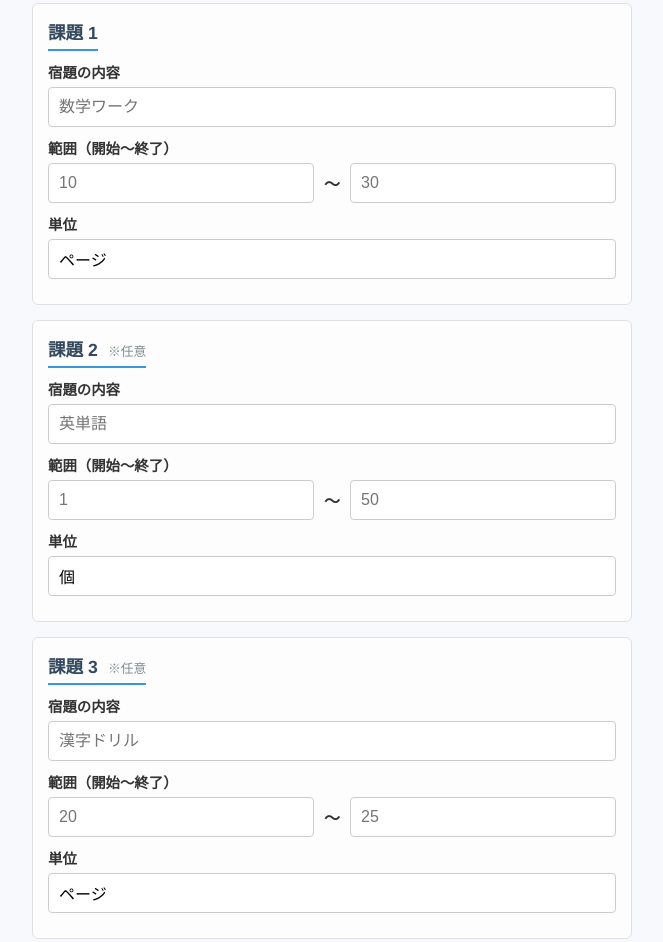
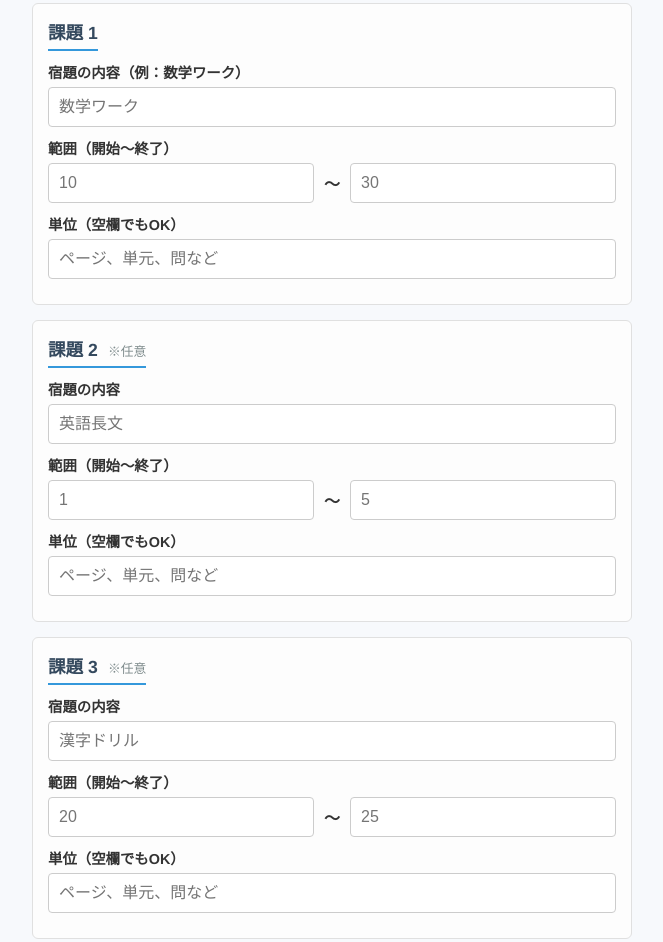
Before and after one commit to csmo24081-jpg/HomeWork, a plain HTML site: page index.html in a window 1280 px wide. Shown: the part 207-1149 px from the top of the page, without its empty margins (308-971 px from the left). Drawn offline with Linux system fonts and the light colour scheme.

Commit message:
単位をデフォルトで空欄にしてみた

```diff
--- a/index.html
+++ b/index.html
@@ -117,7 +117,7 @@
 
     <div class="task-card">
         <h3>課題 1</h3>
-        <label>宿題の内容</label>
+        <label>宿題の内容（例：数学ワーク）</label>
         <input type="text" id="taskName1" placeholder="数学ワーク">
 
         <label>範囲（開始〜終了）</label>
@@ -127,24 +127,24 @@
             <input type="number" id="endPage1" placeholder="30" min="0">
         </div>
 
-        <label>単位</label>
-        <input type="text" id="unit1" value="ページ">
+        <label>単位（空欄でもOK）</label>
+        <input type="text" id="unit1" placeholder="ページ、単元、問など">
     </div>
 
     <div class="task-card">
         <h3>課題 2<span class="optional-badge">※任意</span></h3>
         <label>宿題の内容</label>
-        <input type="text" id="taskName2" placeholder="英単語">
+        <input type="text" id="taskName2" placeholder="英語長文">
 
         <label>範囲（開始〜終了）</label>
         <div class="flex-row">
             <input type="number" id="startPage2" placeholder="1" min="0">
             <span>〜</span>
-            <input type="number" id="endPage2" placeholder="50" min="0">
+            <input type="number" id="endPage2" placeholder="5" min="0">
         </div>
 
-        <label>単位</label>
-        <input type="text" id="unit2" value="個">
+        <label>単位（空欄でもOK）</label>
+        <input type="text" id="unit2" placeholder="ページ、単元、問など">
     </div>
 
     <div class="task-card">
@@ -159,8 +159,8 @@
             <input type="number" id="endPage3" placeholder="25" min="0">
         </div>
 
-        <label>単位</label>
-        <input type="text" id="unit3" value="ページ">
+        <label>単位（空欄でもOK）</label>
+        <input type="text" id="unit3" placeholder="ページ、単元、問など">
     </div>
 
     <button class="btn-primary" onclick="generateSchedule()">日割りを計算する</button>
@@ -189,7 +189,6 @@
                 const endStr = document.getElementById(`endPage${i}`).value;
                 const unit = document.getElementById(`unit${i}`).value.trim();
 
-                // 1つでも入力されていればチェックする
                 if (name || startStr || endStr) {
                     if (!name || !startStr || !endStr) {
                         alert(`課題${i} の「内容」「開始」「終了」はすべて入力してください。不要な場合は空欄にしてください。`);
@@ -236,11 +235,11 @@
             let weekdayIndices = [];
 
             for (let i = 0; i < diffDays; i++) {
-                const dayOfWeek = loopDate.getDay(); // 0:日, 6:土
+                const dayOfWeek = loopDate.getDay();
                 scheduleData.push({
                     dateObj: new Date(loopDate),
                     dayOfWeek: dayOfWeek,
-                    tasks: [] // その日にやるべき課題リスト
+                    tasks: []
                 });
 
                 if (dayOfWeek === 0 || dayOfWeek === 6) {
@@ -251,10 +250,9 @@
                 loopDate.setDate(loopDate.getDate() + 1);
             }
 
-            // 土日優先の割り当て順序
             const distributionOrder = weekendIndices.concat(weekdayIndices);
 
-            // 各課題ごとに日割りを計算し、スケジュール配列に格納
+            // 各課題ごとに日割りを計算
             for (let t = 0; t < validTasks.length; t++) {
                 const task = validTasks[t];
                 const totalAmount = task.endPage - task.startPage + 1;
@@ -262,7 +260,6 @@
                 const baseAmount = Math.floor(totalAmount / diffDays);
                 const remainder = totalAmount % diffDays;
 
-                // その課題の各日割り当て量を配列化
                 let dailyAmounts = new Array(diffDays).fill(baseAmount);
                 for (let i = 0; i < remainder; i++) {
                     dailyAmounts[distributionOrder[i % diffDays]] += 1;
@@ -286,7 +283,6 @@
                         currentStartPage = currentEndPage + 1;
                     }
 
-                    // その日のタスクリストに追加
                     scheduleData[i].tasks.push({
                         name: task.name,
                         assignment: assignmentText
@@ -294,7 +290,7 @@
                 }
             }
 
-            // 出力テキストの生成（日別にグループ化）
+            // 出力テキストの生成
             const nextMonth = nextDate.getMonth() + 1;
             const nextDay = nextDate.getDate();
             let resultText = `【次回授業：${nextMonth}/${nextDay}】\n\n`;
@@ -329,3 +325,5 @@
             });
         }
     </script>
+</body>
+</html>
```
